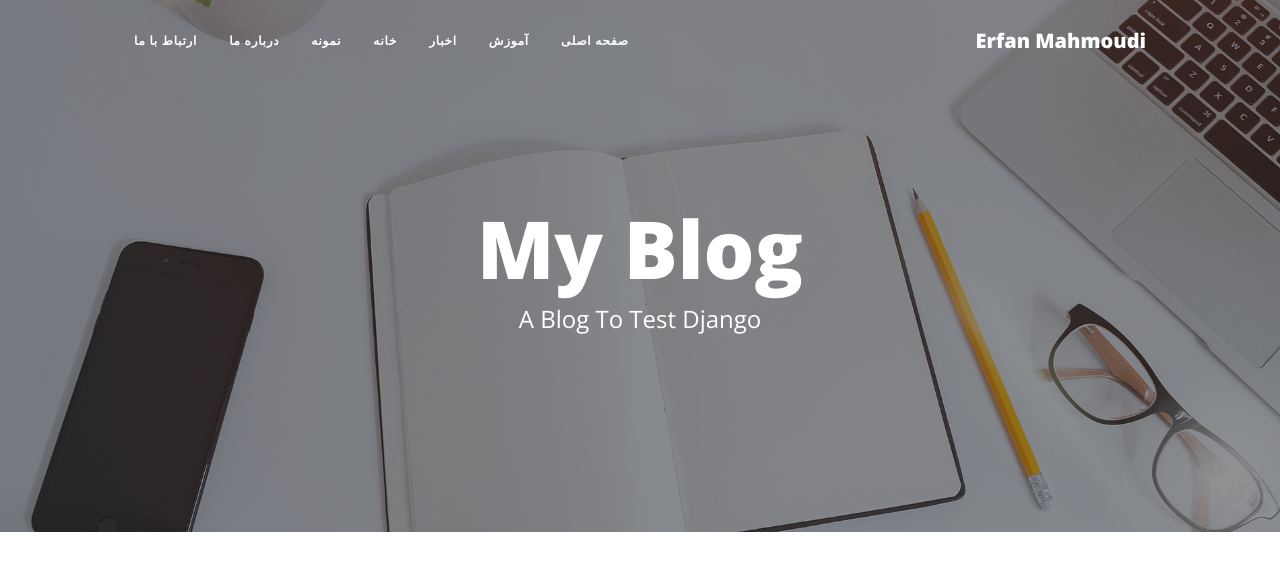
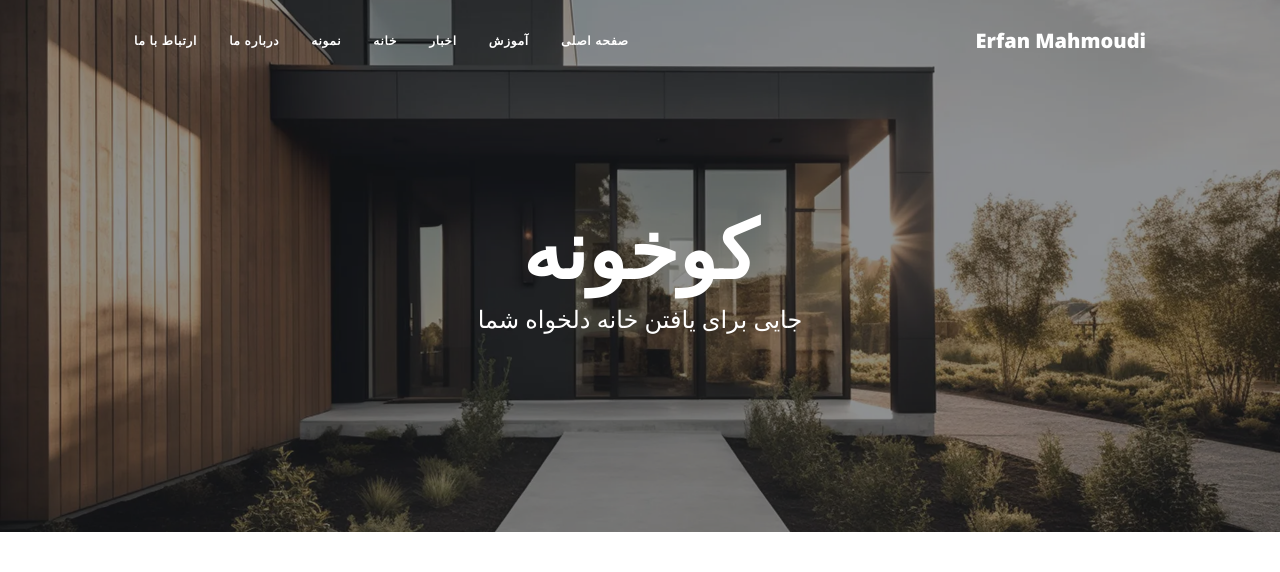
Before and after one commit to ErfanMahmoudiGit/KouKhoone, a Django app: a page that uses blog/templates/blog/category.html in a window 1280 px wide. Shown: the top 572 px of the page. Run offline with Django 5.2, Linux system fonts and the light colour scheme; data comes from the database, SQL or seed files in the repository; some libraries are stand-ins or nearby versions.

Commit message:
changed a few contents

```diff
--- a/blog/templates/blog/about.html
+++ b/blog/templates/blog/about.html
@@ -3,7 +3,7 @@
 {%block title%} | About {%endblock%}
 {% block main %}
 <!-- Page Header-->
-<header class="masthead" style="background-image: url('assets/img/about-bg.jpg')">
+<header class="masthead" style="background-image: url('{% static "blog/assets/img/about-bg.jpg" %}')">
     <div class="container position-relative px-4 px-lg-5">
         <div class="row gx-4 gx-lg-5 justify-content-center">
             <div class="col-md-10 col-lg-8 col-xl-7">
--- a/blog/templates/blog/category.html
+++ b/blog/templates/blog/category.html
@@ -3,13 +3,13 @@
 {%block title%} | Home{%endblock%}
 {% block main %}
 <!-- Page Header-->
-<header class="masthead" style="background-image: url('{% static "blog/assets/img/home-bg.jpg" %}')">
+<header class="masthead" style="background-image: url('{% static "blog/assets/img/Jewkes-Design_Black-Modern-House.jpg" %}')">
     <div class="container position-relative px-4 px-lg-5">
         <div class="row gx-4 gx-lg-5 justify-content-center">
             <div class="col-md-10 col-lg-8 col-xl-7">
                 <div class="site-heading">
-                    <h1>My Blog</h1>
-                    <span class="subheading">A Blog To Test Django</span>
+                    <h1>کوخونه</h1>
+                    <span class="subheading">جایی برای یافتن خانه دلخواه شما</span>
                 </div>
             </div>
         </div>
```
Also changed, not shown: blog/static/blog/assets/img/post-bg.jpg (deleted), blog/static/blog/assets/img/post-sample-image.jpg (deleted).
